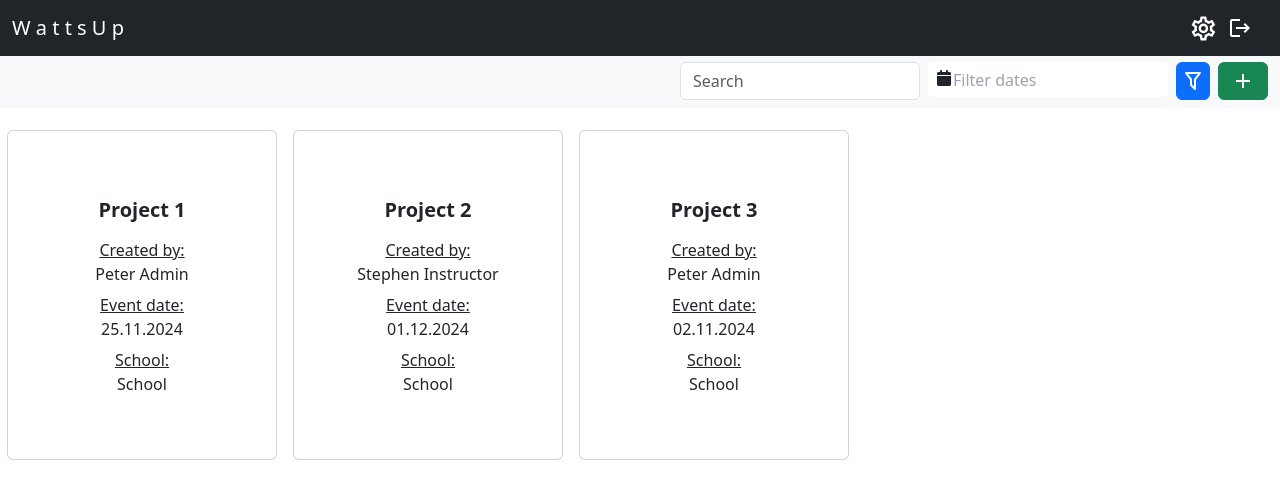
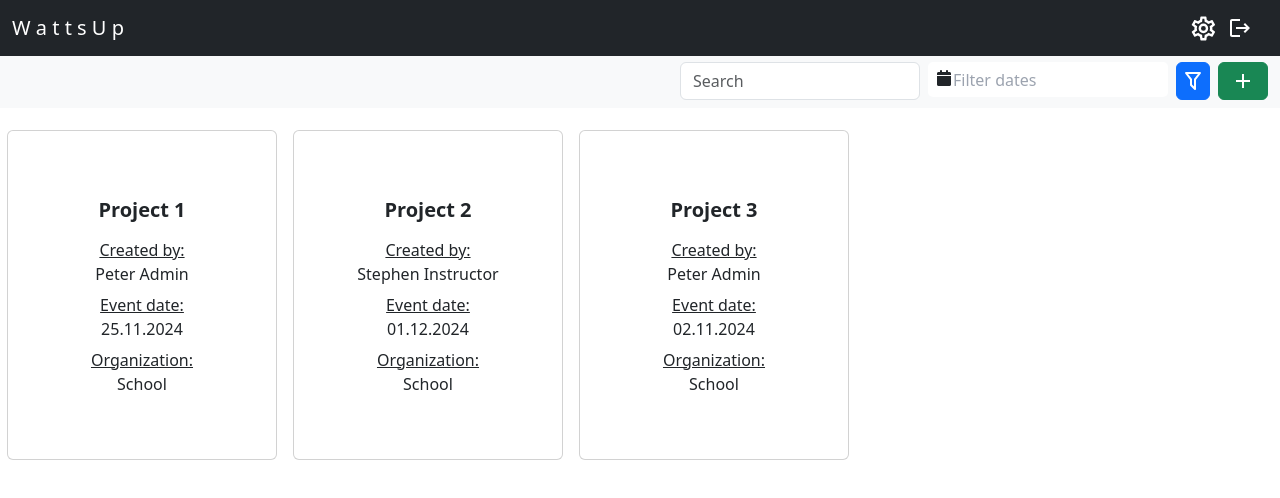
Before and after one commit to matejkrsek/uu_wattsUp_FE_test, a React (Create React App) app: page /overview in a window 1280 px wide. Shown: the top 498 px of the page. Built offline with nearby package versions, Linux system fonts and the light colour scheme.

Commit message:
no message

```diff
--- a/src/bricks/Card.js
+++ b/src/bricks/Card.js
@@ -37,7 +37,7 @@ function Tile({ project, users }) {
           <div style={{ marginBottom: "7px" }}>
             {format(new Date(project.date), "dd.MM.yyyy")}
           </div>
-          <u>{"School:"}</u>
+          <u>{"Organization:"}</u>
           {project.organization}
         </Card.Body>
       </Card>
```
